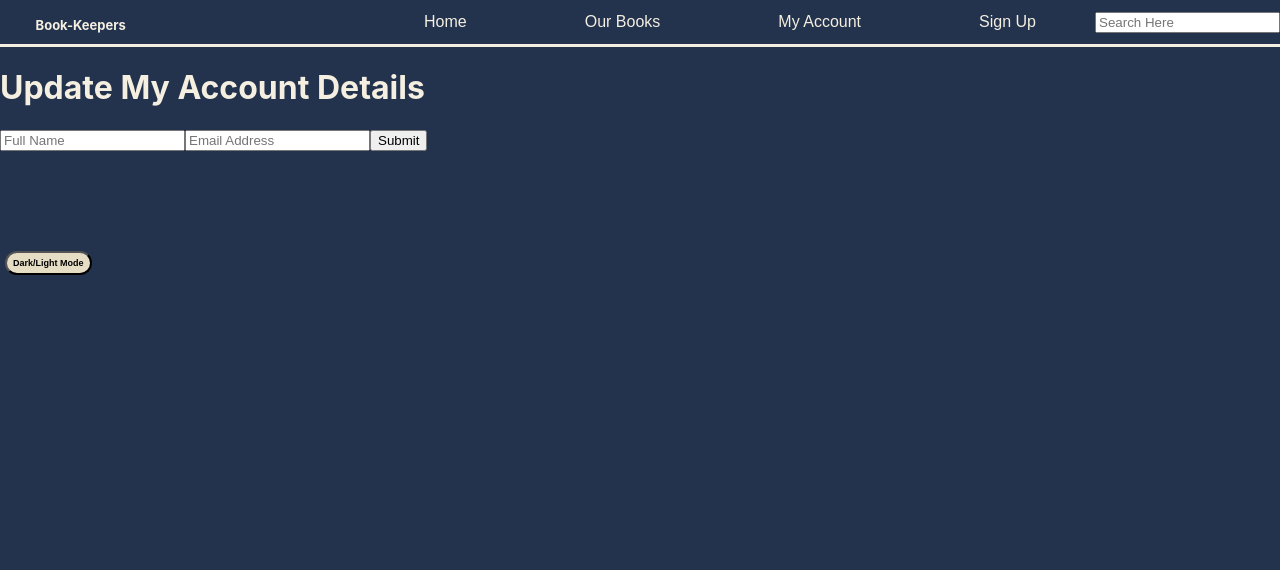
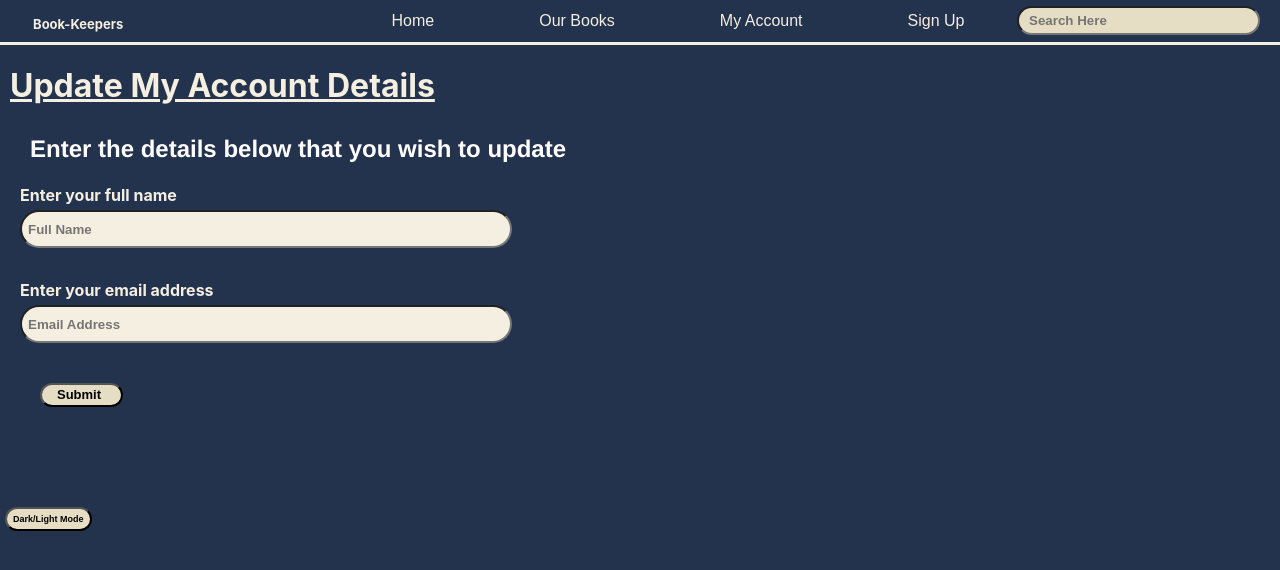
Before and after one commit to ChinikaC/Front-End_Project_Bookkeeper_App, a React (Create React App) app: page /UserForm in a window 1280 px wide. Shown: the top 570 px of the page. Built offline with nearby package versions, Linux system fonts and the light colour scheme; no server answers.

Commit message:
All CSS for forms is complete

```diff
--- a/src/App.css
+++ b/src/App.css
@@ -72,6 +72,18 @@ nav>a {
 
 #logo {
   max-height: 48px;
+}
+
+#searchBar input {
+  background-color: #e6ddc5;
+  border-radius: 20px;
+  padding-top: 5px;
+  padding-right: 50px;
+  padding-left: 10px;
+  padding-bottom: 5px;
+  margin-right: 20px;
+  font-weight: 600;
+
 }
 
 #title {
@@ -293,14 +305,14 @@ nav>a {
 
 /* Title in sign up form */
 .register h1 {
-  color: black;
-  margin-left: 50px;
+  color: #f4efe1;
+  margin-left: 10px;
   text-decoration: underline;
 }
 
 /* h2 in sign up form */
 .register h2 {
-  color: black;
+  color: whitesmoke;
   margin-left: 20px;
 }
 
@@ -320,7 +332,7 @@ nav>a {
 .register form label {
   font-weight: bold;
   border-radius: 20px;
-  padding: 0px 20px 10px 6px;
+  padding: 2px 60% 10px 20px;
   display: grid;
 }
 
@@ -346,20 +358,19 @@ nav>a {
 
 /* Button in sign up form hover */
 .register button:hover {
-  background-color: #3059a5e4;
-  color: #e6ddc5;
+  background-color: pink;
+  color: #23324d;
 }
 
 /* Add a new book title */
 .newBook h1 {
-  color:black;
-  margin-left: 50px;
+  margin-left: 10px;
   text-decoration: underline;
 }
 
 /* h2 in new book form */
 .newBook h2{
-  color:black;
+  color: whitesmoke;
   margin-left: 20px;
 }
 
@@ -379,12 +390,12 @@ nav>a {
 .newBook form label{
   font-weight: bold;
 border-radius: 20px;
-  padding: 0px 20px 10px 6px;
+padding: 2px 60% 10px 20px;
 display: grid;
 }
 
-.newBook form input{
-  background-color:#f4efe1;
+.newBook form input {
+background-color: #f4efe1;
 font-weight: bold;
 border-radius: 20px;
 padding: 10px 50px 9px 6px;
@@ -403,7 +414,7 @@ nav>a {
   }
 
 .myAccount h1 {
-  margin-left: 50px;
+  margin-left: 10px;
   text-decoration: underline;
 }
 
@@ -434,11 +445,12 @@ margin-left: 40px;
 margin-top: 10px;
 font-size: 13px;
 font-weight: 600;
+text-decoration-line: none;
 }
 
 /* Button in my account form hover */
 .myAccountHeadings button:hover{
-  background-color:#3059a5e4;
+  background-color: pink;
   color: #e6ddc5;
 }
 
@@ -452,6 +464,70 @@ font-weight: 600;
   color: #000;
 }
 
+.updateDetails h1 {
+  margin-left: 10px;
+  text-decoration: underline;
+}
+
+.updateDetails h2 {
+  color: white;
+  margin-left: 30px;
+  margin-top: 30px;
+  margin-right: 50%;
+  padding-bottom: 0px;
+  font-weight: bold;
+}
+
+.updateDetails label{
+  font-weight: bold;
+border-radius: 20px;
+padding: 2px 60% 10px 20px;
+display: grid;
+}
+
+.updateDetails form input {
+background-color: #f4efe1;
+font-weight: bold;
+border-radius: 20px;
+padding: 10px 50px 9px 6px;
+margin-bottom: 20px;
+margin-top: 5px;
+display: grid;
+}
+
+.updateDetails button{
+  background-color: #e6ddc5;
+  border-radius: 20px;
+  padding: 2px 20px 18px 15px;
+  height: 2px;
+  margin-left: 40px;
+  margin-top: 10px;
+  font-size: 13px;
+  font-weight: 600;
+  }
+
+  .signIn h1 {
+  margin-left: 10px;
+  text-decoration: underline;
+  }
+
+  .signIn p {
+  color: #e6ddc5;
+  margin-left: 20px;
+  font-weight: 400;
+  }
+
+  .signIn select {
+    background-color: #e6ddc5;
+    border-radius: 20px;
+    padding: 2px 20px 4px 15px;
+    height:auto;
+    margin-left: 40px;
+    margin-top: 10px;
+    color: #000;
+
+  }
+
 /* #myAccountDropDown {
   display: flex;
   flex-direction: column;
--- a/src/header-and-footer/navbar.js
+++ b/src/header-and-footer/navbar.js
@@ -1,8 +1,9 @@
  import { React, useRef, useState } from "react";
  import { NavLink } from "react-router-dom";
  import { useOnHoverOutside } from "../hooks/useOnHover";
+ import Book from "../components/Book";
 
- const Header = ({ currentUser, setCurrentUser, setCurrentFilter }) => {
+ const Header = ({currentUser, setCurrentUser, setCurrentFilter}) => {
 
      const dropdownRef = useRef(null); // Create a reference for dropdown container
      const [isMenuDropDownOpen, setMenuDropDownOpen] = useState(false);
--- a/src/pages/MyBooks.js
+++ b/src/pages/MyBooks.js
@@ -121,8 +121,9 @@ const MyBooks = ({ ownedBooks, users, books, currentUser, setCurrentUser }) => {
 
     if (currentUser === null) {
         return (
-            <div>
-                Please sign in:
+            <div className="signIn">
+                <h1>Sign In</h1>
+                <p>Please select a user to sign in: </p>
                 <select
                     onChange={handleLogIn}
                     name="Users">
--- a/src/pages/UserForm.js
+++ b/src/pages/UserForm.js
@@ -23,9 +23,11 @@ const UserForm = ({updateUserDetails}) => {
     }
 
     return (
-        <div>
+        <div className="updateDetails">
         <h1>Update My Account Details</h1>
+        <h2>Enter the details below that you wish to update</h2>
         <form onSubmit={handleFormSubmit}>
+        <label>Enter your full name
             <input
             type="text"
             name="fullName"
@@ -33,7 +35,8 @@ const UserForm = ({updateUserDetails}) => {
             value={changeUserDetails.fullName}
             onChange={handleChange}
             />
-
+            </label>
+            <label>Enter your email address
             <input
             type="email"
             name="email"
@@ -41,6 +44,7 @@ const UserForm = ({updateUserDetails}) => {
             value={changeUserDetails.email}
             onChange={handleChange}
             />
+            </label>
 
            <button type="submit">Submit</button>
         </form>
```
Lines whose indentation alone changed are shown as unchanged.
